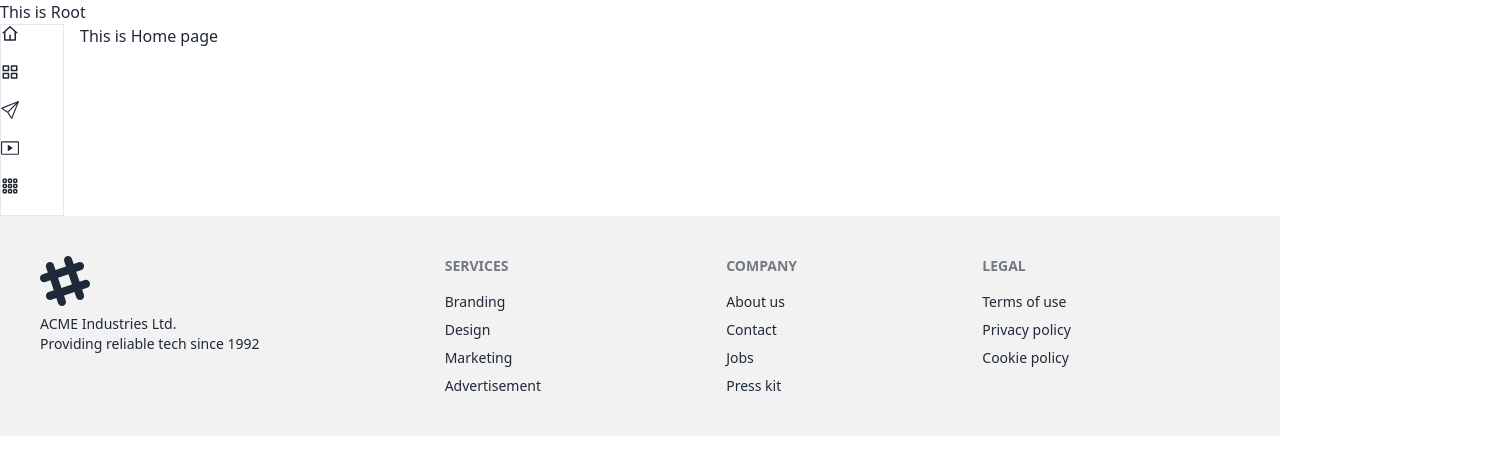
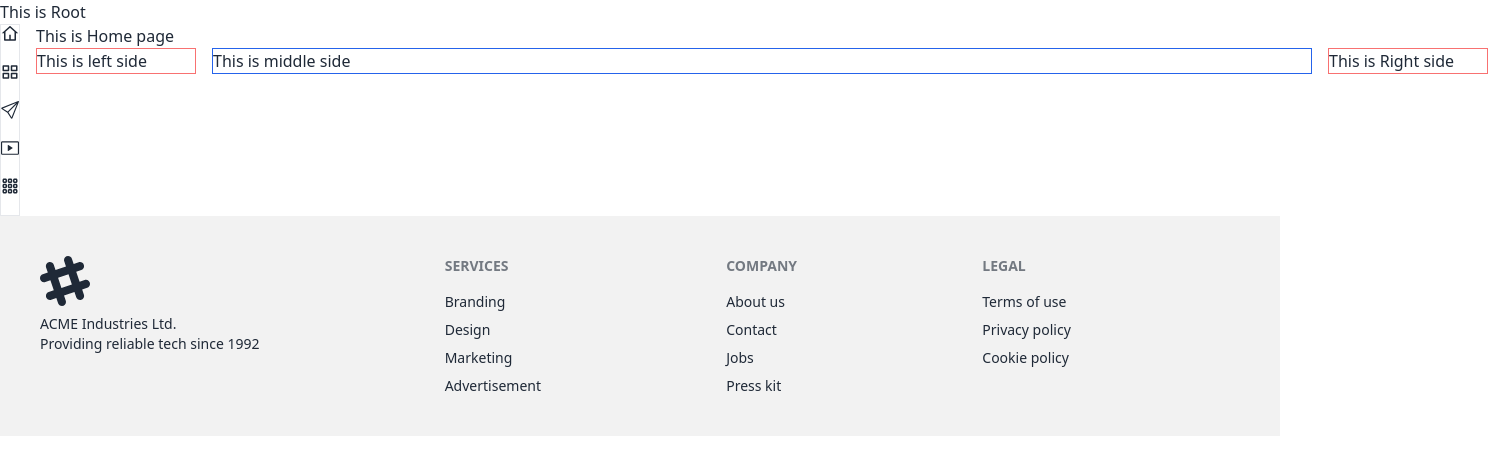
Before and after one commit to pronoy656/Cyber-Sky-IT-Solution, a React (Vite) app: page / in a window 1280 px wide. Shown: the top 474 px of the page, 1488 px wide, since content can reach past the window. Built offline with nearby package versions, Linux system fonts and the light colour scheme.

Commit message:
allgn setup in home page

```diff
--- a/src/Component/Pages/Home/Home.jsx
+++ b/src/Component/Pages/Home/Home.jsx
@@ -4,6 +4,17 @@ const Home = () => {
   return (
     <div>
       <h1>This is Home page</h1>
+      <div className="flex space-x-4">
+        <div className="w-40 border border-red-400">
+          <h1>This is left side</h1>
+        </div>
+        <div className="w-[1100px] border border-blue-600">
+          <h1>This is middle side</h1>
+        </div>
+        <div className="w-40 border border-red-400">
+          <h1>This is Right side</h1>
+        </div>
+      </div>
     </div>
   );
 };
```
